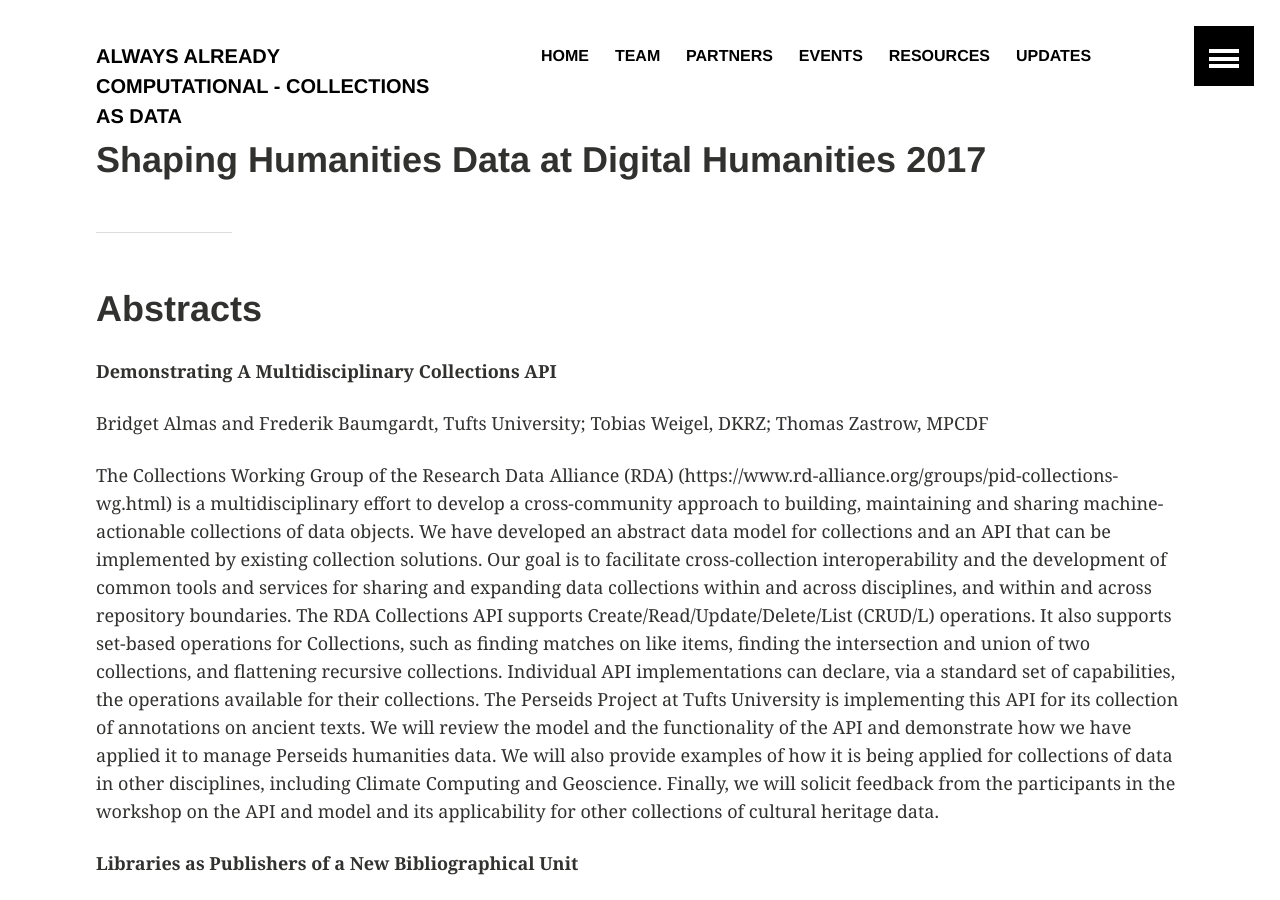
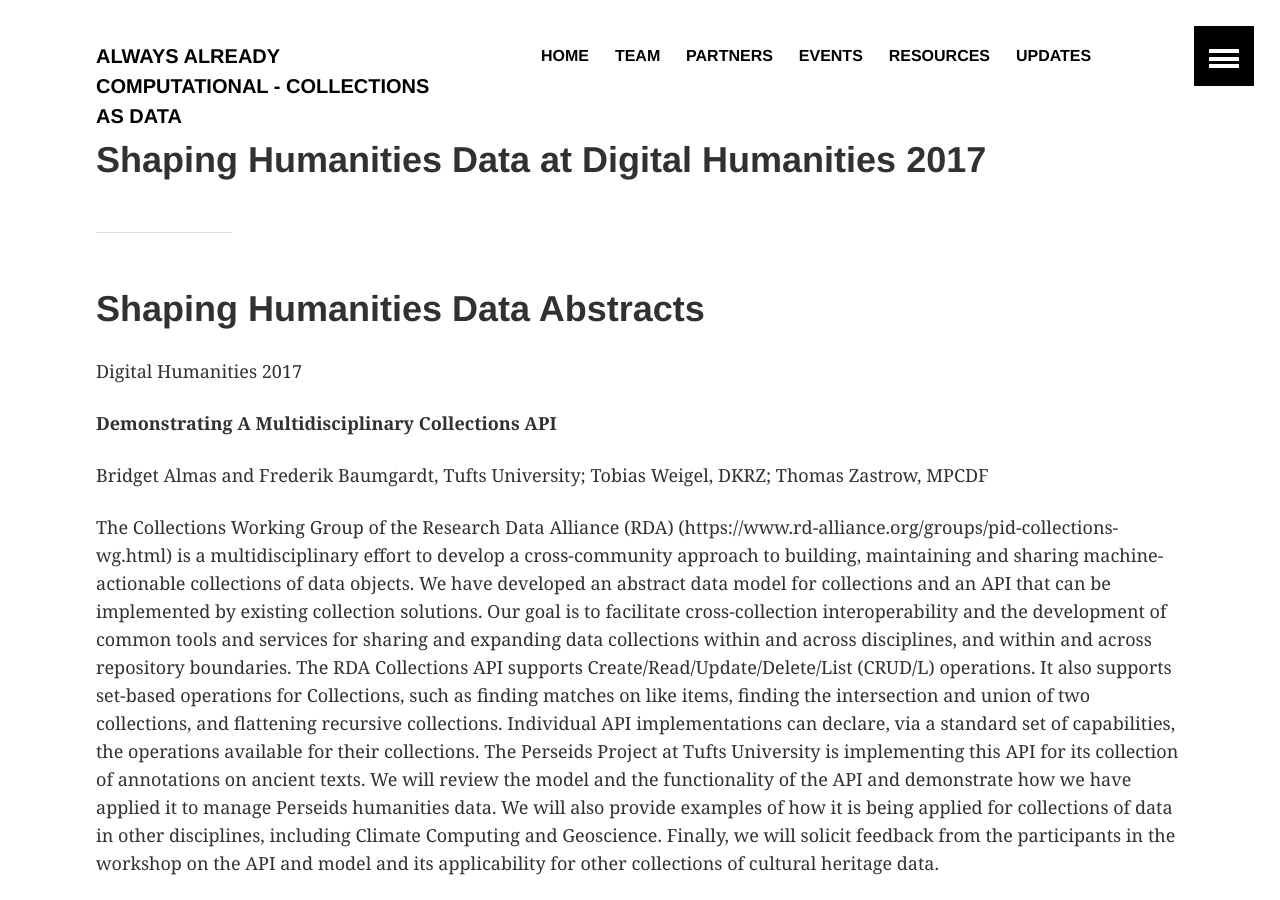
Before and after one commit to collectionsasdata/collectionsasdata.github.io, a Jekyll site: the page built from shapingdata_dh2017_abstracts.md, in a window 1280 px wide and 900 px high. Built offline with Jekyll 4.4.1, drawn with Linux system fonts in a browser that asks for light colours.

Commit message:
Update shapingdata_dh2017_abstracts.md

```diff
--- a/shapingdata_dh2017_abstracts.md
+++ b/shapingdata_dh2017_abstracts.md
@@ -3,8 +3,9 @@ layout: archive
 title:  "Shaping Humanities Data at Digital Humanities 2017"
 ---
 ---
-# Abstracts
+# Shaping Humanities Data Abstracts
 
+Digital Humanities 2017
 
 **Demonstrating A Multidisciplinary Collections API**
 
```
